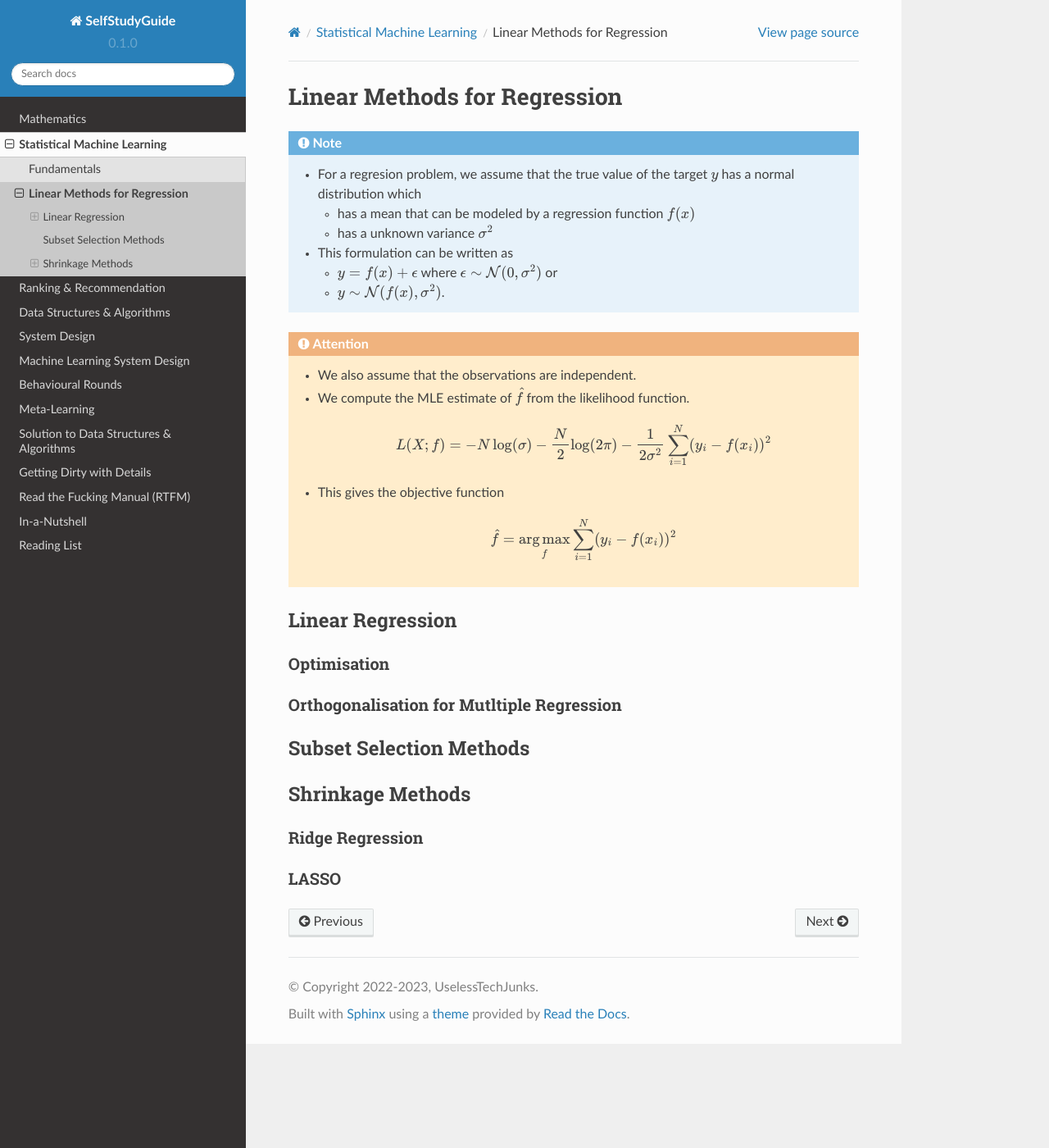
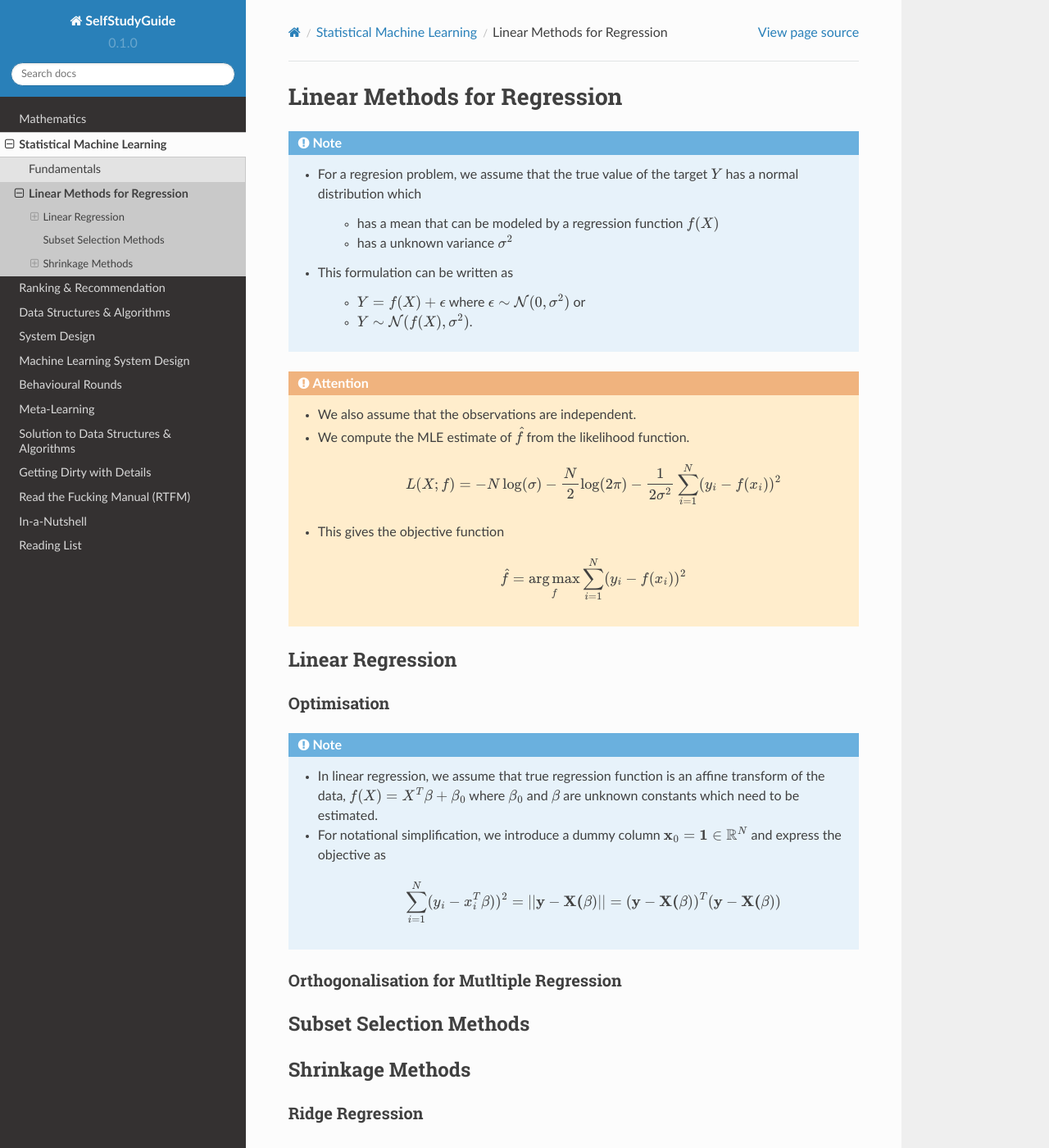
Before and after one commit to uselesstechjunks/leetcode, a Sphinx documentation site: the page built from docs/source/ml/linearreg.rst, in a window 1280 px wide and 1400 px high. Shown: the whole window at 82% size. Built offline with Sphinx 7.4.7 and the Read the Docs theme 2.0.0, drawn with Linux system fonts in a browser that asks for light colours.

Commit message:
Update linearreg.rst

```diff
--- a/docs/source/ml/linearreg.rst
+++ b/docs/source/ml/linearreg.rst
@@ -2,29 +2,34 @@
 Linear Methods for Regression
 ###########################################################################
 .. note::
-  * For a regresion problem, we assume that the true value of the target :math:`y` has a normal distribution which
+	* For a regresion problem, we assume that the true value of the target :math:`Y` has a normal distribution which
 
-    * has a mean that can be modeled by a regression function :math:`f(x)`
-    * has a unknown variance :math:`\sigma^2`
-  * This formulation can be written as
+		* has a mean that can be modeled by a regression function :math:`f(X)`
+		* has a unknown variance :math:`\sigma^2`
+	* This formulation can be written as
 
-    * :math:`y=f(x)+\epsilon` where :math:`\epsilon\sim\mathcal{N}(0,\sigma^2)` or
-    * :math:`y\sim\mathcal{N}(f(x),\sigma^2)`.
+		* :math:`Y=f(X)+\epsilon` where :math:`\epsilon\sim\mathcal{N}(0,\sigma^2)` or
+		* :math:`Y\sim\mathcal{N}(f(X),\sigma^2)`.
 
 .. attention::
-  * We also assume that the observations are independent.
-  * We compute the MLE estimate of :math:`\hat{f}` from the likelihood function.
+	* We also assume that the observations are independent.
+	* We compute the MLE estimate of :math:`\hat{f}` from the likelihood function.
 
-    .. math:: L(X;f)=-N\log(\sigma)-\frac{N}{2}\log(2\pi)-\frac{1}{2\sigma^2}\sum_{i=1}^N(y_i-f(x_i))^2
-  * This gives the objective function
+		.. math:: L(X;f)=-N\log(\sigma)-\frac{N}{2}\log(2\pi)-\frac{1}{2\sigma^2}\sum_{i=1}^N(y_i-f(x_i))^2
+	* This gives the objective function
 
-    .. math:: \hat{f}=\underset{f}{\arg\max}\sum_{i=1}^N(y_i-f(x_i))^2
+		.. math:: \hat{f}=\underset{f}{\arg\max}\sum_{i=1}^N(y_i-f(x_i))^2
 
 ***************************************************************************
 Linear Regression
 ***************************************************************************
 Optimisation
 ===========================================================================
+.. note::
+	* In linear regression, we assume that true regression function is an affine transform of the data, :math:`f(X)=X^T\beta+\beta_0` where :math:`\beta_0` and :math:`\beta` are unknown constants which need to be estimated.
+	* For notational simplification, we introduce a dummy column :math:`\mathbf{x}_0=\mathbf{1}\in\mathbb{R}^N` and express the objective as
+
+		.. math:: \sum_{i=1}^N(y_i-x_i^T\beta))^2=||\mathbf{y}-\mathbf{X}\boldsymbol(\beta)||=(\mathbf{y}-\mathbf{X}\boldsymbol(\beta))^T(\mathbf{y}-\mathbf{X}\boldsymbol(\beta))
 
 Orthogonalisation for Mutltiple Regression
 ===========================================================================
```
